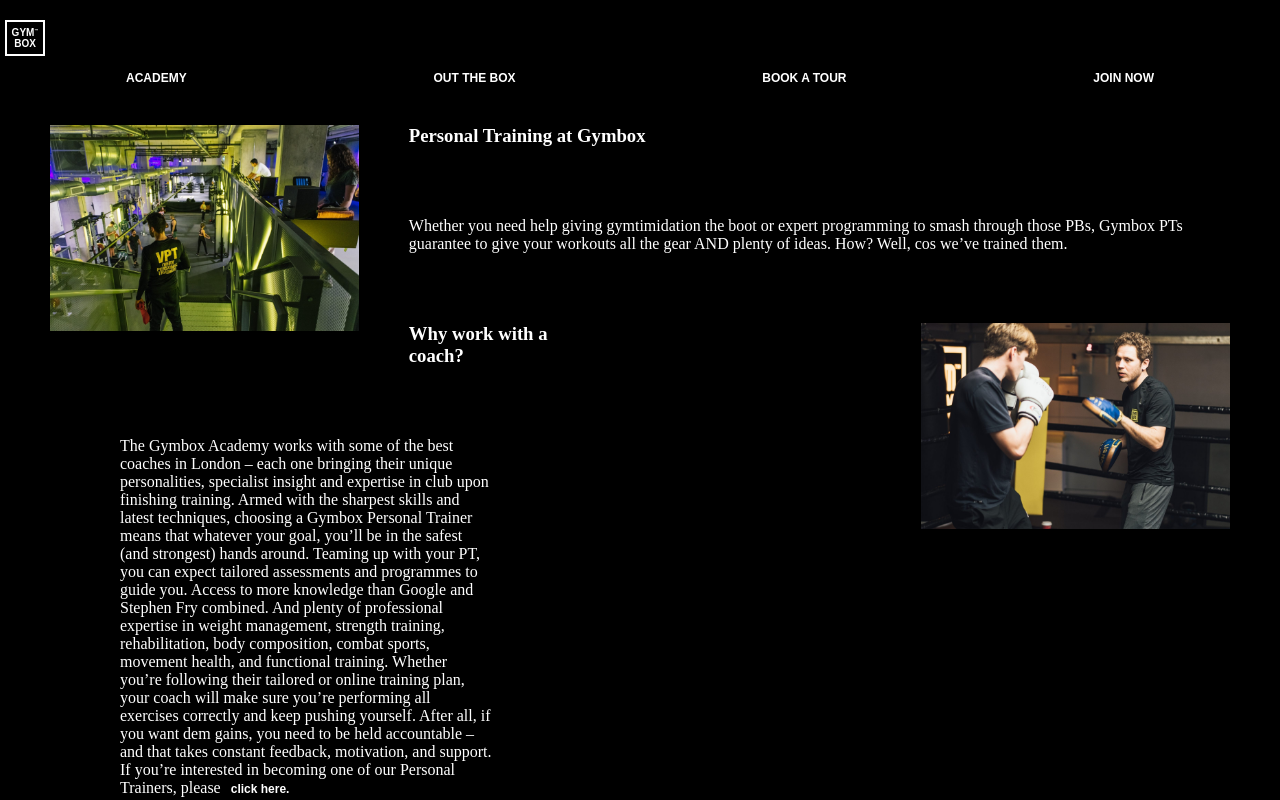
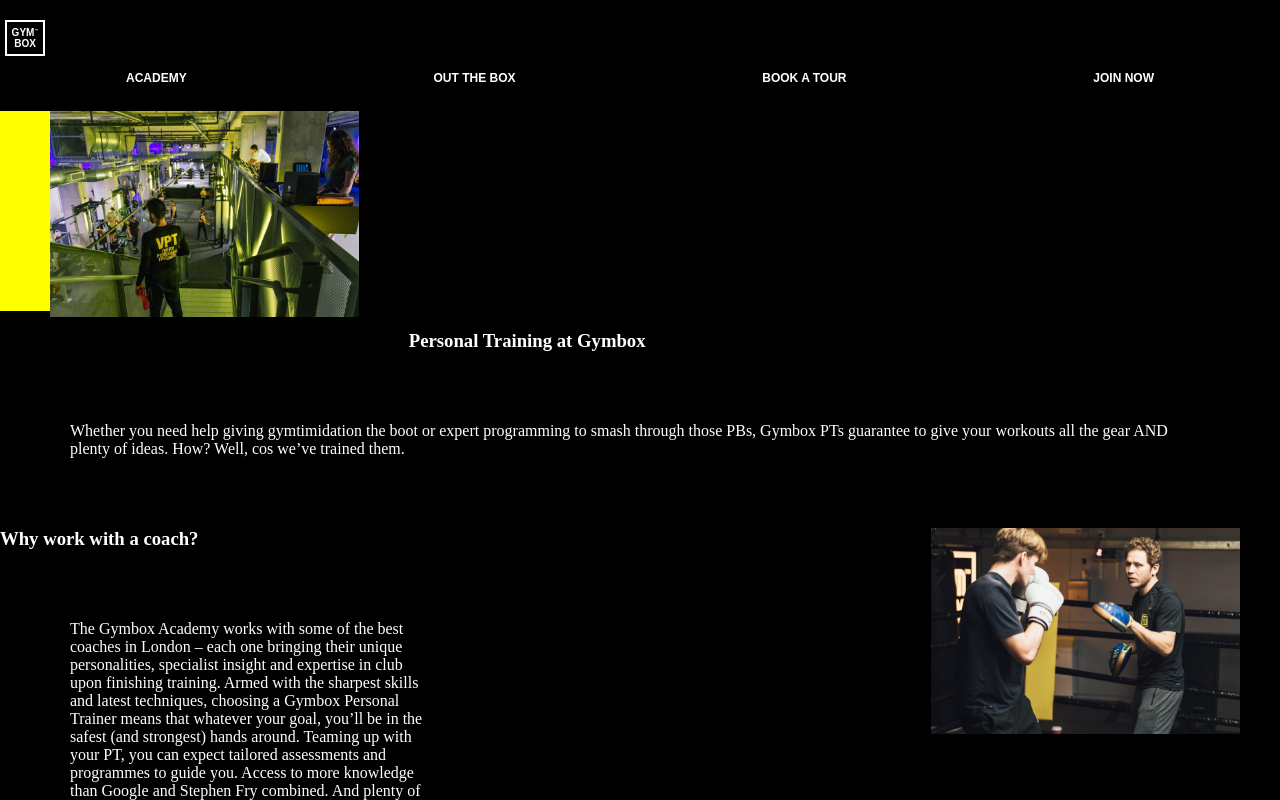
Before and after one commit to OdinsBeard82/Gymbox-PT-Page, a React (Create React App) app in the folder gymbox-pt-page/: page / in a window 1280 px wide. Shown: the top 800 px of the page. Built offline with nearby package versions, Linux system fonts and the light colour scheme.

Commit message:
yellow box behind first image created not finished

```diff
--- a/gymbox-pt-page/src/componenets/Personal Trainers/body.jsx
+++ b/gymbox-pt-page/src/componenets/Personal Trainers/body.jsx
@@ -8,6 +8,7 @@
     <div className="pt">
       <div className="imagesText">
         <img src={VPTimage} alt="VPTimage" className="trainer-image" />
+        <div class='box'></div>
         <div className="text-content1">
           <h3>Personal Training at Gymbox</h3>
           <p>Whether you need help giving gymtimidation the boot or expert programming to smash through those PBs, Gymbox PTs guarantee to give your workouts all the gear AND plenty of ideas. How? Well, cos we’ve trained them.</p>
--- a/gymbox-pt-page/src/componenets/styles/body.css
+++ b/gymbox-pt-page/src/componenets/styles/body.css
@@ -28,7 +28,7 @@
     height: auto;
     max-height: 205.88px;
     float: right;
-    margin: 0 50px 0px 0px;
+    margin: 0 40px 0px 0px;
 }
 
 *, :after, :before {
@@ -42,11 +42,20 @@
 
 .text-content1 {
     max-width: 100%;
+    font-weight: 400;
+
+    color: #fff;
+    text-rendering: optimizeLegibility;
+    -webkit-font-smoothing: antialiased;
 }
 
 .text-content2 {
-    max-width: 40%;
-    margin: 0 20px 10px 50px;
+    max-width: 500px;
+    font-weight: 400;
+    margin: 0 0 8px;
+    color: #fff;
+    text-rendering: optimizeLegibility;
+    -webkit-font-smoothing: antialiased;
 
 }
 
@@ -65,3 +74,10 @@
     color: rgb(255, 191, 72);
     cursor: pointer;
 }
+
+.box {
+    height: 200px;
+    width: 320px;
+    background-color: yellow;
+    bottom: 0px;
+  }
```
Also changed, not shown: gymbox-pt-page/src/componenets/HomePage/homePage.jsx (+6 -3 lines).
